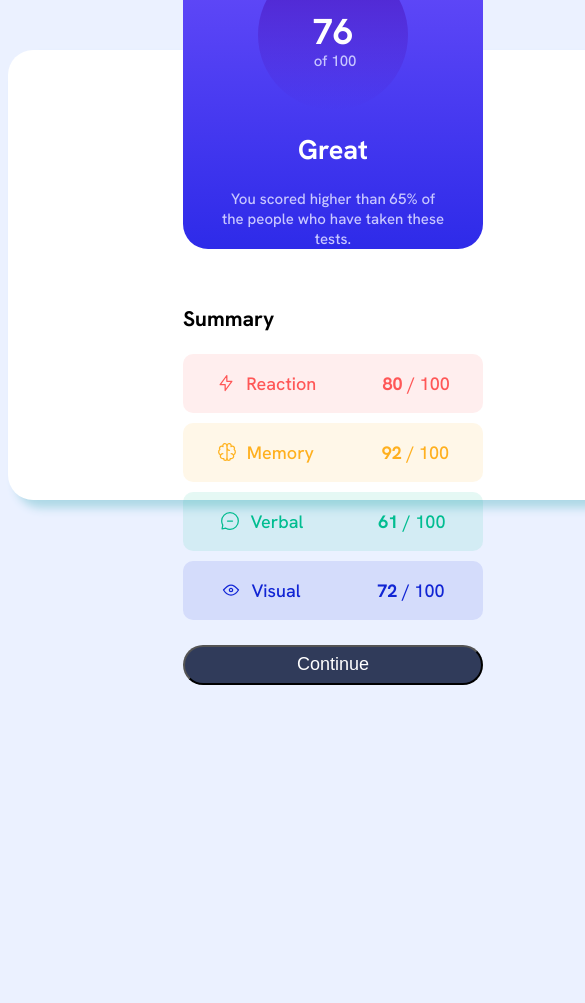
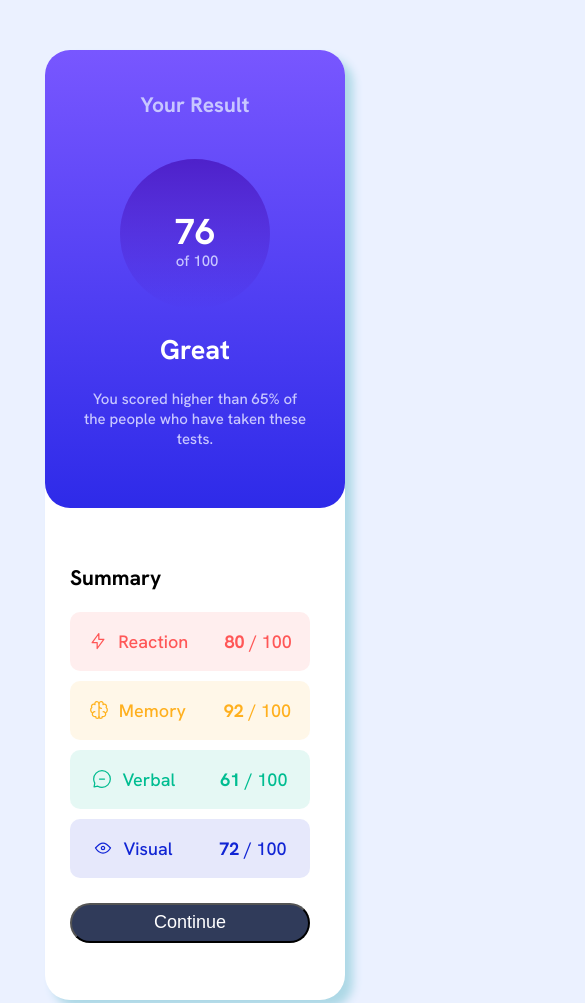
Before and after one commit to builtbyjosh/results-summary-component-main, a plain HTML site: page index.html in a window 390 px wide. Shown: the top 1003 px of the page, 585 px wide, since content can reach past the window. Before the commit the page ends 844 px from the top, so only its background shows below. Drawn offline with Linux system fonts and the light colour scheme.

Commit message:
fixed mobile view

```diff
--- a/index.html
+++ b/index.html
@@ -45,11 +45,6 @@
         background-color: white;
         border-radius: 25px;
         box-shadow: 8px 8px 10px lightblue;
-      }
-      @media (max-width: 500px) {
-        .container {
-          flex-direction: column;
-        }
       }
       .score-result-container {
         background-image: linear-gradient(
@@ -159,6 +154,22 @@
         margin: 15px 0;
         font-size: large;
       }
+      @media (max-width: 500px) {
+        .container {
+          flex-direction: column;
+          height: 950px;
+          width: 300px;
+        }
+        .score-breakdown {
+          margin: auto;
+        }
+        .score-breakdown-individual {
+          width: 240px;
+        }
+        button {
+          width: 240px;
+        }
+      }
     </style>
   </head>
   <body>
```
